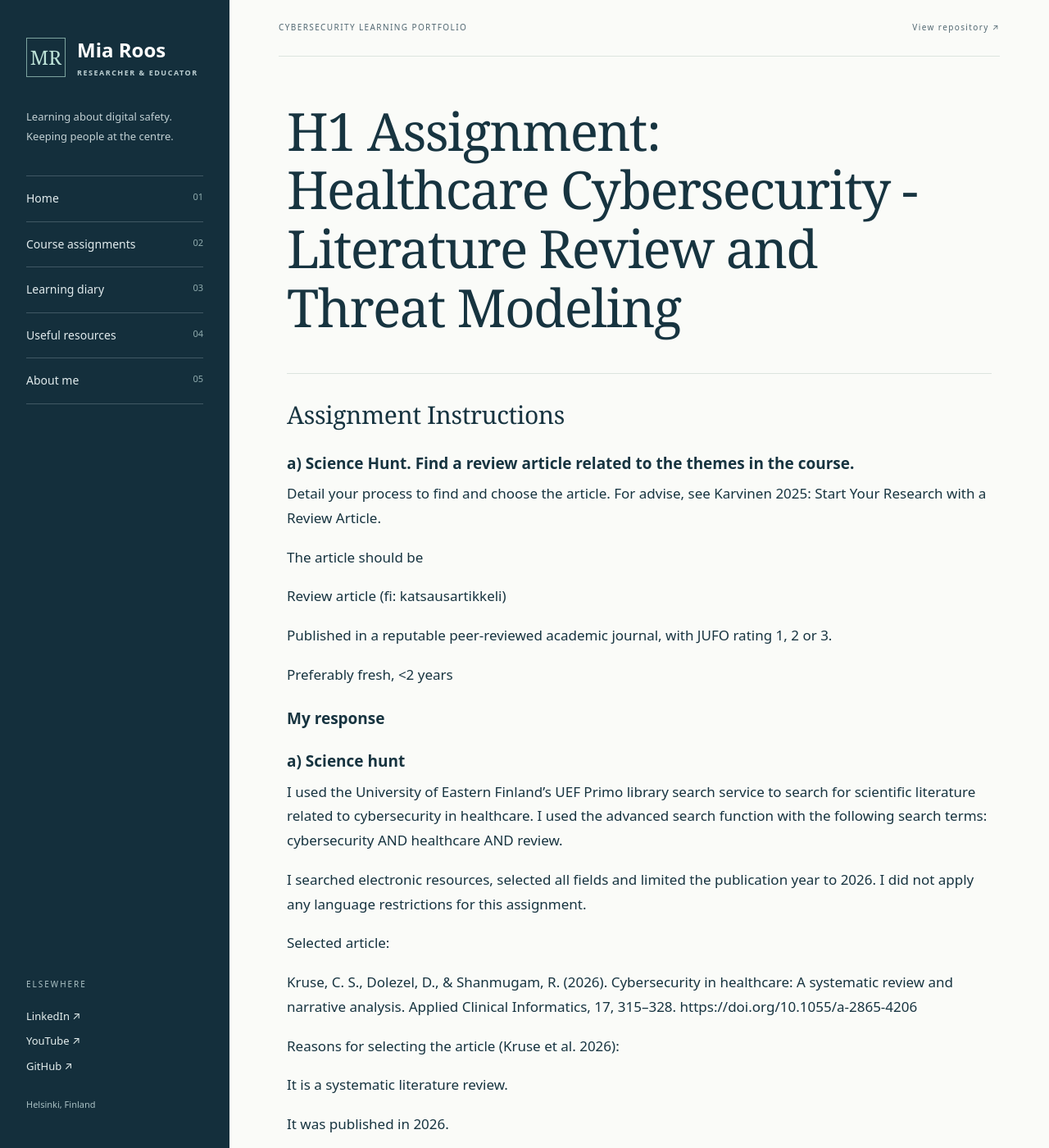
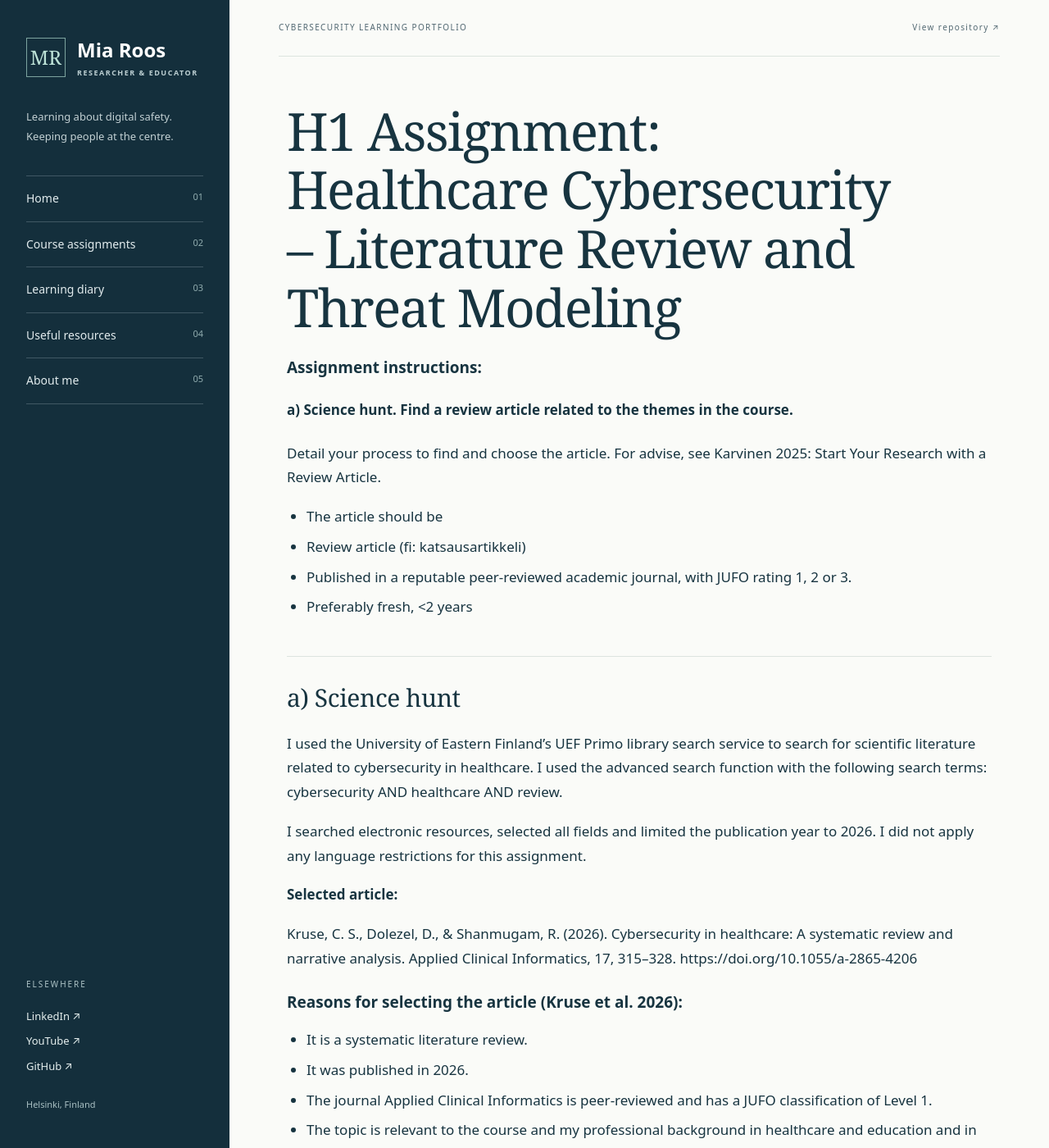
Before and after one commit to mia-roos/Cyber-Security-Studies, a Jekyll site: the page built from h1.md, in a window 1280 px wide and 1400 px high. Shown: the whole window at 82% size. Built offline with Jekyll 4.4.1, drawn with Linux system fonts in a browser that asks for light colours; some of the changed text lies outside the part shown.

Commit message:
Refactor H1 Assignment document for clarity and structure
Updated formatting and structure of the H1 assignment document, including section headings and bullet points for clarity. Enhanced readability by rephrasing and reorganizing content.

```diff
--- a/h1.md
+++ b/h1.md
@@ -2,153 +2,130 @@
 layout: default
 title: H1 Assignment – Healthcare Cybersecurity
 ---
-# H1 Assignment: Healthcare Cybersecurity - Literature Review and Threat Modeling
 
-## Assignment Instructions
+# H1 Assignment: Healthcare Cybersecurity – Literature Review and Threat Modeling
 
-### a) Science Hunt. Find a review article related to the themes in the course.
+### Assignment instructions:
+
+#### a)	Science hunt. Find a review article related to the themes in the course.
 
 Detail your process to find and choose the article. For advise, see Karvinen 2025: Start Your Research with a Review Article.
 
-The article should be
+- The article should be
+- Review article (fi: katsausartikkeli)
+- Published in a reputable peer-reviewed academic journal, with JUFO rating 1, 2 or 3.
+- Preferably fresh, <2 years
 
-Review article (fi: katsausartikkeli)
-
-Published in a reputable peer-reviewed academic journal, with JUFO rating 1, 2 or 3.
-
-Preferably fresh, <2 years
-
-### My response
-
-### a) Science hunt
+## a) Science hunt
 
 I used the University of Eastern Finland's UEF Primo library search service to search for scientific literature related to cybersecurity in healthcare. I used the advanced search function with the following search terms: cybersecurity AND healthcare AND review.
 
 I searched electronic resources, selected all fields and limited the publication year to 2026. I did not apply any language restrictions for this assignment.
 
-Selected article:
+**Selected article:**
 
 Kruse, C. S., Dolezel, D., & Shanmugam, R. (2026). Cybersecurity in healthcare: A systematic review and narrative analysis. Applied Clinical Informatics, 17, 315–328. https://doi.org/10.1055/a-2865-4206
 
-Reasons for selecting the article (Kruse et al. 2026):
+### Reasons for selecting the article (Kruse et al. 2026):
 
-It is a systematic literature review.
-
-It was published in 2026.
-
-The journal Applied Clinical Informatics is peer-reviewed and has a JUFO classification of Level 1.
-
-The topic is relevant to the course and my professional background in healthcare and education and in addition, it is useful for my presentation.
-
-The article examines cybersecurity risks, prevention, detection, response and the implications of cyberattacks for patient care.
+- It is a systematic literature review.
+- It was published in 2026.
+- The journal Applied Clinical Informatics is peer-reviewed and has a JUFO classification of Level 1.
+- The topic is relevant to the course and my professional background in healthcare and education and in addition, it is useful for my presentation.
+- The article examines cybersecurity risks, prevention, detection, response and the implications of cyberattacks for patient care.
 
 In addition, I found another interesting article. The article is: Fišter, K., & Belani, H. (2026). Cybersecurity preparedness and resilience in health care: A narrative review. After reading the abstracts of both articles, I decided to choose Kruse et al . (2026) for this assignment since it aimed to “review the literature for over 10 years for techniques for prevention, detection, response, and reporting of cyberattacks”. Further, the objective was to describe the effect on patient care that has been documented from cyberattacks which I found appealing, interesting and important.
 
-Assignment instructions:
+### Assignment instructions:
 
-b) Review the review.
+## b) Review the review.
 
 Read the article and create a summary around these questions. Use bullet list format.
 
-What are the key areas being researched?(1)
+- What are the key areas being researched?(1)
+- What's widely agreed upon?(2)
+- What are the open questions?(3)
 
-What's widely agreed upon?(2)
-
-What are the open questions?(3)
-
-1.	What are the key areas being researched?
+### 1.	What are the key areas being researched?
 
 The study aimed to review literature for techniques for prevention, detection, response, and reporting of cyberattacks in health care organizations. An extended objective was to collect the effect on patient care that has been documented from cyberattacks. The study was a systematic literature view. See additional information regarding the systematic review process at the end of this document.
 
-2.	What is widely agreed upon?
+### 2.	What is widely agreed upon?
 
 Based on the systematic review by Kruse et al. (2026), the literature demonstrates clear consensus on several fundamental principles, strategies, and safeguards for healthcare cybersecurity. As a conclusion, the researchers proposed that techniques to prevent, detect, respond, and report cyberattacks largely surround proper organizational cyber resiliency.
 
-Fundamental concepts for healthcare cybersecurity:
+### Fundamental concepts for healthcare cybersecurity:
 
-Patient Safety and Privacy as the Core Priority
+- Patient Safety and Privacy as the Core Priority
 
 The overarching concern of healthcare cybersecurity is safeguarding patient privacy and public safety, while organizational and financial risks remain secondary.
 
-In-House Cyber Resiliency over Outsourcing
+- In-House Cyber Resiliency over Outsourcing
 
 Establishing internal cyber resiliency, a trained workforce and a cyber-aware culture is especially important. Some healthcare administrators prefer to outsource cybersecurity operations, research indicates that relying on external sources introduces significant security vulnerabilities. Building internal resilience through continuous staff training and establishing a cyber-aware workplace culture ensures that security practices are embedded directly into daily clinical routines
 
-Core IT Hygiene and Defense Safeguards
+- Core IT Hygiene and Defense Safeguards
 
 Core IT Hygiene and Defense Safeguards represent the fundamental, mandatory maintenance steps required to keep healthcare systems secure.
 
-Updating and removing old tech: Applying software updates immediately while disconnecting outdated systems and legacy remote protocols (like RDP or SSH) that can no longer be safely updated.
-
-Isolating networks: Dividing the digital network into smaller sections so a breach in one area cannot spread to the rest of the healthcare system.
-
-Protecting and backing up data: Scrambling sensitive files with strong encryption, using Data Loss Prevention (DLP) to prevent leaks, and keeping tested copies of data offsite so systems can be restored after an incident.
-
-Risk-Based Frameworks and Continuous Monitoring
+- Updating and removing old tech: Applying software updates immediately while disconnecting outdated systems and legacy remote protocols (like RDP or SSH) that can no longer be safely updated.
+- Isolating networks: Dividing the digital network into smaller sections so a breach in one area cannot spread to the rest of the healthcare system.
+- Protecting and backing up data: Scrambling sensitive files with strong encryption, using Data Loss Prevention (DLP) to prevent leaks, and keeping tested copies of data offsite so systems can be restored after an incident.
+- Risk-Based Frameworks and Continuous Monitoring
 
 Comprehensive defense depends on applying structured risk-management frameworks, such as the NIST Cybersecurity Framework, to identify mission-critical assets, alongside continuous network and device monitoring.
 
-Augmentation with Advanced Technologies
+- Augmentation with Advanced Technologies
 
 Basic IT protections are no longer enough on their own and must be upgraded with two advanced technologies:
 
-Artificial Intelligence (AI, AIX, Active AI): AI tools continuously inspect network traffic in real time to automatically detect and respond to cyberattacks immediately, especially across connected medical devices.
-
-Private Blockchain: Private, permissioned blockchain networks create a secure, tamper-proof environment to protect sensitive electronic health records (EHR/EMR) and secure communications between medical devices
-
-Direct Negative Impact on Patient Care
+- Artificial Intelligence (AI, AIX, Active AI): AI tools continuously inspect network traffic in real time to automatically detect and respond to cyberattacks immediately, especially across connected medical devices.
+- Private Blockchain: Private, permissioned blockchain networks create a secure, tamper-proof environment to protect sensitive electronic health records (EHR/EMR) and secure communications between medical devices
+- Direct Negative Impact on Patient Care
 
 Cyberattacks directly threaten patient health and safety in three main ways:
 
-Treatment Delays (55%): These included disruptions of workflow, rescheduling surgeries and nonlife threatening procedures, patient transfers, excess network traffic, and reverting to paper records.
+- Treatment Delays (55%): These included disruptions of workflow, rescheduling surgeries and nonlife threatening procedures, patient transfers, excess network traffic, and reverting to paper records.
+- Potential Medical Errors (27%): These included how easily infusion pumps can be altered to change rates of flow, how reverting to paper records causes manual medication dispensing, and how anti-virus software can disrupt the functioning of medical devices.
+- Missing Clinical Data (18%): Critical diagnostic details—such as missing care elements such as lab results or images.
 
-Potential Medical Errors (27%): These included how easily infusion pumps can be altered to change rates of flow, how reverting to paper records causes manual medication dispensing, and how anti-virus software can disrupt the functioning of medical devices.
-
-Missing Clinical Data (18%): Critical diagnostic details—such as missing care elements such as lab results or images.
-
-What are the open questions?
+### What are the open questions?
 
 The key open questions and research gaps identified in the article are:
 
-Lack of Strong Empirical Evidence
+- Lack of Strong Empirical Evidence
 
 Further empirical research is needed to better understand the effectiveness of cybersecurity measures and the impact of cyberattacks on patient care.
 
-Testing Advanced Tech in Practice
+- Testing Advanced Tech in Practice
 
 How effectively combining private blockchain with AI improves cyber defense compared to traditional tools.
 
-Measuring Direct Patient Impact
+- Measuring Direct Patient Impact
 
 How cyber breaches specifically impact clinical outcomes, medical errors, and patient care quality over time.
 
-Policy and Budgeting
+- Policy and Budgeting
 
 Further research is needed to examine how national legislation could standardize healthcare cybersecurity protocols and how healthcare organizations can balance cybersecurity investments with the costs of direct patient care.
 
-Assignment instructions:
+### Assignment instructions:
 
-a.	Threat modeling quickrun. Create two risks and decide what to do with them.
+### a.	Threat modeling quickrun. Create two risks and decide what to do with them.
 
 Imagine the details. Be brief, but specific.
 
-Company
+- Company
+- Crown jewels - data, business continuity, reputation, money.
+- Bad guys - What do they want? How are they going to get it? Why us? (COI - Capability, Opportunity, Intent)
+- List risks (only 2 example risks here). Likelyhood x impact = estimated value.
+- Yes, euros please. And percents. Ballpark, but numbers required.
+- Take biggest risk
+- What shall we do with that one biggest risk (META - mitigate, eliminate, transfer, accept)
 
-Crown jewels - data, business continuity, reputation, money.
+## Threat Modeling Quickrun: Cybersecurity in Elderly Care
 
-Bad guys - What do they want? How are they going to get it? Why us? (COI - Capability, Opportunity, Intent)
-
-List risks (only 2 example risks here). Likelyhood x impact = estimated value.
-
-Yes, euros please. And percents. Ballpark, but numbers required.
-
-Take biggest risk
-
-What shall we do with that one biggest risk (META - mitigate, eliminate, transfer, accept)
-
-Threat Modeling Quickrun: Cybersecurity in Elderly Care
-
-1. Company
+### 1. Company
 
 The fictional organization is a 24-hour residential care unit for older adults in Helsinki, Finland.
 
@@ -156,43 +133,36 @@ The unit provides continuous care and support for elderly people who require ass
 
 The organization depends on electronic health records (EHRs) and other digital systems to provide safe and continuous care.
 
-2. Crown Jewels
+### 2. Crown Jewels
 
 The organization’s most valuable assets include:
 
-Data: Confidential resident information, including personal and sensitive health data. The accuracy, confidentiality and availability of this information are essential.
+- Data: Confidential resident information, including personal and sensitive health data. The accuracy, confidentiality and availability of this information are essential.
+- Business continuity: Healthcare professionals need access to residents' diagnoses, medication records and care plans to provide safe and timely care. Disruptions to digital systems affects negatively the continuity and quality of care.
+- Reputation and trust: Residents and their families must be able to trust the organization to provide safe care and protect sensitive information. A cybersecurity incident could damage this trust.
+- Money: Cybersecurity incidents may cause additional expenses related to technical recovery, increased staff workload, temporary staffing arrangements and other operational disruptions.
 
-Business continuity: Healthcare professionals need access to residents' diagnoses, medication records and care plans to provide safe and timely care. Disruptions to digital systems affects negatively the continuity and quality of care.
-
-Reputation and trust: Residents and their families must be able to trust the organization to provide safe care and protect sensitive information. A cybersecurity incident could damage this trust.
-
-Money: Cybersecurity incidents may cause additional expenses related to technical recovery, increased staff workload, temporary staffing arrangements and other operational disruptions.
-
-3. Threat Actors
+### 3. Threat Actors
 
 The main threat actors are financially motivated external cybercriminals.
 
-Intent: Attackers may attempt to steal confidential health information, sell stolen data or demand money through extortion.
+- Intent: Attackers may attempt to steal confidential health information, sell stolen data or demand money through extortion.
+- Capability: Attackers may use phishing emails, fraudulent login pages, stolen credentials or malicious software to gain unauthorized access to information systems.
+- Opportunity: Healthcare professionals regularly use electronic health records and email systems. Attackers may exploit human errors, such as entering login credentials on fraudulent websites.
 
-Capability: Attackers may use phishing emails, fraudulent login pages, stolen credentials or malicious software to gain unauthorized access to information systems.
+### 4. Risk Assessment
 
-Opportunity: Healthcare professionals regularly use electronic health records and email systems. Attackers may exploit human errors, such as entering login credentials on fraudulent websites.
-
-4. Risk Assessment
-
-Risk 1: Phishing and Unauthorized Access to Health Information
+#### Risk 1: Phishing and Unauthorized Access to Health Information
 
 A healthcare professional receives a phishing email and enters their login credentials on a fraudulent website. An attacker obtains the credentials and may use them to access confidential resident health information.
 
 The consequences may include a personal data breach, additional investigation and recovery costs, increased staff workload and loss of trust.
 
-Likelihood: 25 % per year
+- Likelihood: 25 % per year
+- Estimated financial impact: €100,000
+- Expected annual loss: 0.25 × €100,000 = €25,000
 
-Estimated financial impact: €100,000
-
-Expected annual loss: 0.25 × €100,000 = €25,000
-
-Risk 2: Ransomware Attack and Disruption of Care
+#### Risk 2: Ransomware Attack and Disruption of Care
 
 A ransomware attack prevents healthcare professionals from accessing the electronic health record system for three days.
 
@@ -200,31 +170,26 @@ The disruption may delay medication administration, increase the risk of medicat
 
 The organization may also face additional costs related to IT recovery, staff overtime, temporary working arrangements and external cybersecurity support.
 
-Likelihood: 5 % per year
-
-Estimated financial impact: €29,000
-
-Expected annual loss: 0.05 × €29,000 = €1,450
+- Likelihood: 5 % per year
+- Estimated financial impact: €29,000
+- Expected annual loss: 0.05 × €29,000 = €1,450
 
 The financial estimates are hypothetical and have been developed for this exercise. They do not represent actual organizational costs. In particular, the financial impact of ransomware does not fully reflect the potential consequences for patient safety.
 
 However, the potential consequences for patient safety cannot be assessed solely in financial terms. A three-day disruption to electronic health record systems may for example result in:
 
-Delays in medication administration
+- Delays in medication administration
+- Medication errors
+- Deterioration in residents' health conditions
+- In the most serious cases, patient harm or even death
 
-Medication errors
-
-Deterioration in residents' health conditions
-
-In the most serious cases, patient harm or even death
-
-5. Risk Comparison and Treatment
+### 5. Risk Comparison and Treatment
 
 Based on the estimated annual financial losses, phishing and unauthorized access to health information represent the greater financial risk.
 
 The selected risk treatment strategy is to Mitigate the risk. The organization should reduce the likelihood of successful phishing attacks through regular cybersecurity training for healthcare professionals. Training should aim to help staff recognize suspicious emails, identify fraudulent login requests and understand how to report potential security incidents. Multi-factor authentication (MFA) should also be used to provide additional protection if login credentials are stolen. Combining staff training with technical security measures can reduce the risk of unauthorized access to sensitive health information.
 
-6. Conclusion
+### 6. Conclusion
 
 Cybersecurity risks in residential elderly care affect more than information systems and confidential data. They may also threaten the continuity of care and patient safety.
 
@@ -232,22 +197,20 @@ This simple risk assessment demonstrates the importance of identifying potential
 
 Although phishing has the higher estimated annual financial loss in this exercise, ransomware-related disruption may have serious consequences for residents' safety. Therefore, financial estimates should not be the only consideration in healthcare cybersecurity risk management.
 
-Take-Home Message
+## Take-Home Message
 
 Cybersecurity in healthcare is not only about protecting data and information systems. It is also about protecting patients, supporting healthcare professionals, and ensuring continuity of care.
 
 Effective cybersecurity requires a combination of technical safeguards, staff awareness, organizational preparedness, and continuous risk management.
 
-Additional information regarding the article (Kruse et al. 2026)
+## Additional information regarding the article (Kruse et al. 2026)
 
 The article was a systematic literature review and used acceptable and systematic search protocol and reporting standard. The literature search was conducted in four databases (PubMed (MEDLINE), Science Direct, Web of Science (Scopus), and The Cumulative Index to Nursing and Allied Health Literature (CINAHL) with pre-specified search terms (the Boolean search string used was healthcare and (“computer security” or “internet of things” or “medical informat ics”) and cyberattack. The search terms followed Medical Subject Headings (MeSH).
 
 The literature search produced 22 articles to be accepted for the literature review for further analysis.
 
-The eligibility criteria were:
+**The eligibility criteria were:**
 
-Study was published in the last 10 years.
-
-Systematic and scoping reviews were eliminated from analysis to avoid a confounding effect.
-
-These articles stressed the importance of a trained workforce and cyber-aware culture.
+- Study was published in the last 10 years.
+- Systematic and scoping reviews were eliminated from analysis to avoid a confounding effect.
+- These articles stressed the importance of a trained workforce and cyber-aware culture.
```
